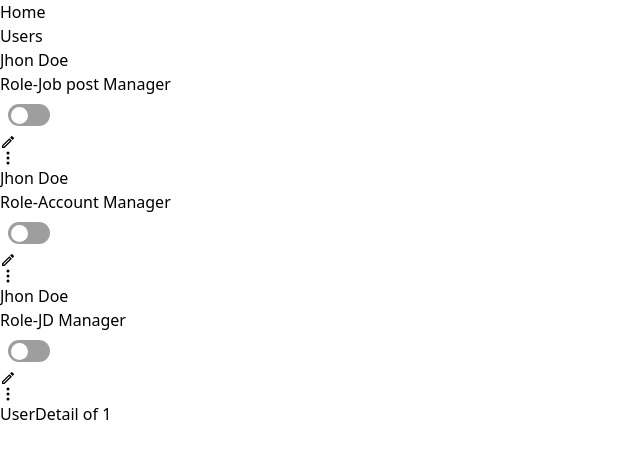
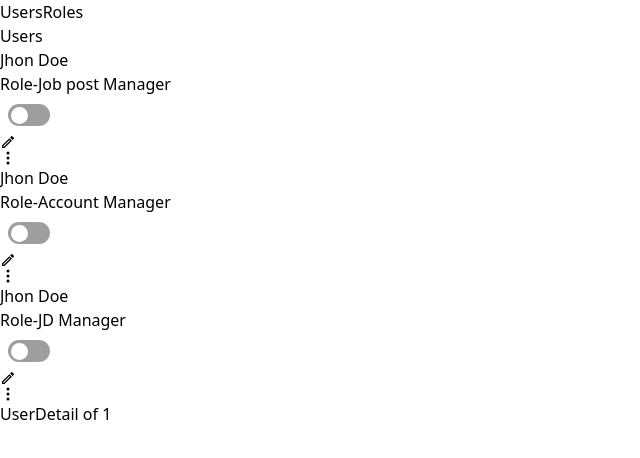
Before and after one commit to mithreshvar/access-management, a React (Vite) app: page /users/1 in a window 1280 px wide. Shown: the top 458 px of the page, without its empty margins (0-640 px from the left). Built offline with nearby package versions, Linux system fonts and the light colour scheme.

Commit message:
navigation added

```diff
--- a/src/Home.jsx
+++ b/src/Home.jsx
@@ -1,10 +1,17 @@
 // import React from 'react'
-import { Outlet } from 'react-router-dom';
+import { Outlet, useLocation, useNavigate, useParams, useSearchParams } from 'react-router-dom';
 
 const Home = () => {
+
+  const currentPath = useLocation().pathname.split('/')[1];
+  const navigate = useNavigate();
+
   return (
-    <div className='flex flex-col'>
-        <p>Home</p>
+    <div className='flex flex-col w-screen h-screen px-[60px] py-[50px]'>
+        <div className='flex items-center text-center text-[14px] text-[#2D1C9F] font-medium'>
+            <button className={` w-[200px] py-[16px] border-b-2 ${currentPath == 'users' && ' border-[#2D1C9F] ' } `} onClick={() => navigate('users', { replace: true })}>Users</button>
+            <button className={` w-[200px] py-[16px] border-b-2 ${currentPath == 'roles' && ' border-[#2D1C9F] ' } `} onClick={() => navigate('roles', { replace: true })}>Roles</button>
+        </div>
         <Outlet />
     </div>
   )
```
